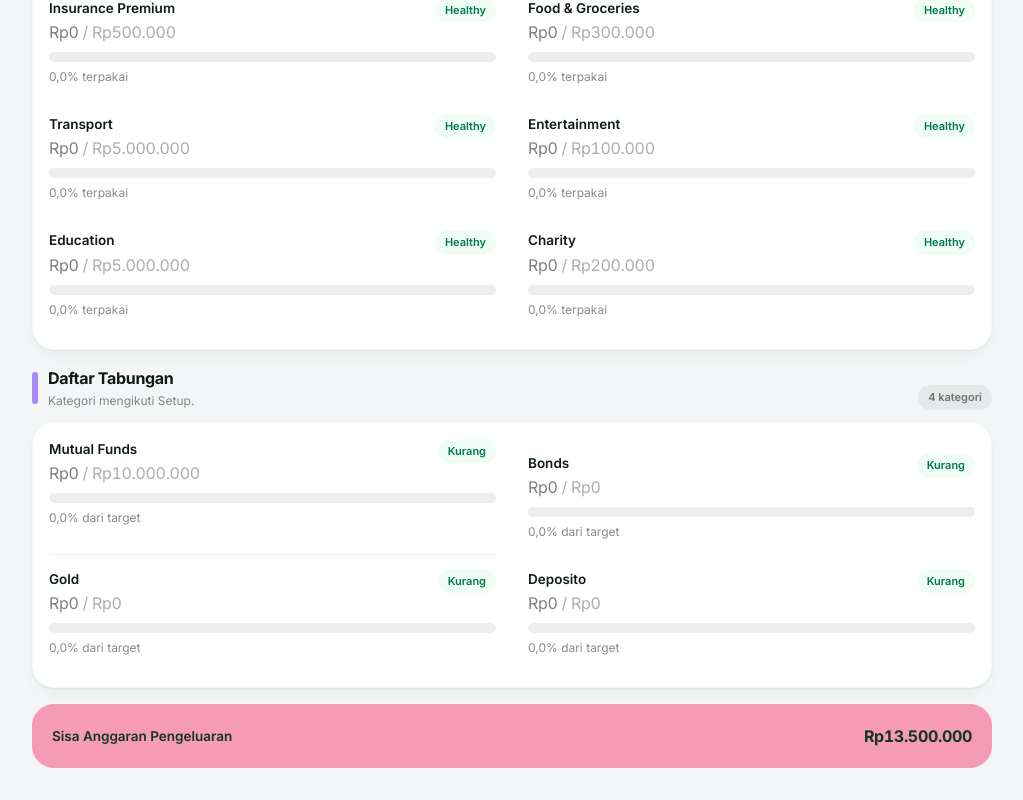
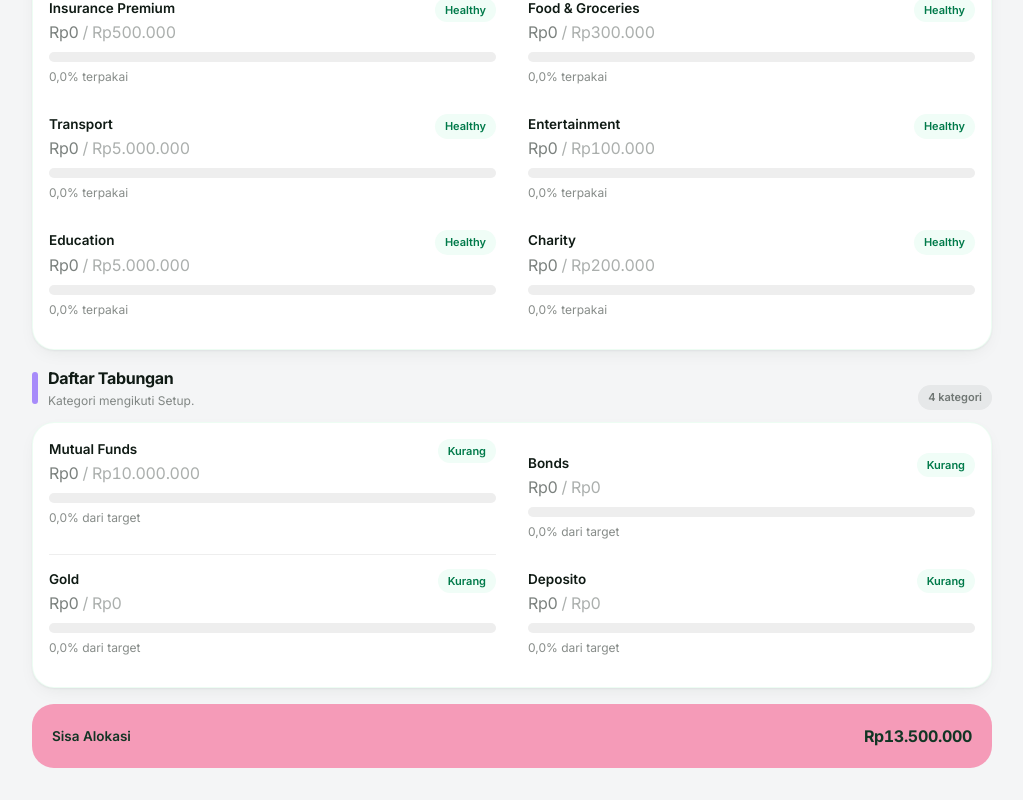
Before and after one commit to jasminework2023/personal-wealthplanner, a React (Vite) app: page /dashboard/budgeting in a window 1280 px wide. Shown: the part 1018-1818 px from the top of the page, without its empty margins (256-1279 px from the left). Built offline with nearby package versions, Linux system fonts and the light colour scheme; the HTML template or start-up script is replaced by a standard one.

Commit message:
Rename remaining expense budget label

```diff
--- a/src/pages/MonthlyBudgeting.tsx
+++ b/src/pages/MonthlyBudgeting.tsx
@@ -46,6 +46,6 @@ export function MonthlyBudgeting(){
     <BudgetSection title={language==="id"?"Daftar Pemasukan":"Income List"} rows={incomeRows} type="Income" month={month} isRealData={isRealData} onSaved={onSaved}/>
     <BudgetSection title={language==="id"?"Daftar Pengeluaran":"Expense List"} rows={expenseRows} type="Expense" month={month} isRealData={isRealData} onSaved={onSaved}/>
     <BudgetSection title={language==="id"?"Daftar Tabungan":"Saving List"} rows={savingRows} type="Saving" month={month} isRealData={isRealData} onSaved={onSaved}/>
-    <div className="rounded-[22px] bg-[#F59BB8] p-5 text-[#123524]"><div className="flex items-center justify-between gap-3"><span className="text-[13.5px] font-semibold">{language==="id"?"Sisa Anggaran Pengeluaran":"Remaining Expense Budget"}</span><span className={`num text-[18px] font-bold ${remaining<0?"text-[#A93A5C]":"text-[#123524]"}`}>{formatRupiah(remaining)}</span></div></div>
+    <div className="rounded-[22px] bg-[#F59BB8] p-5 text-[#123524]"><div className="flex items-center justify-between gap-3"><span className="text-[13.5px] font-semibold">{language==="id"?"Sisa Alokasi":"Remaining Allocation"}</span><span className={`num text-[18px] font-bold ${remaining<0?"text-[#A93A5C]":"text-[#123524]"}`}>{formatRupiah(remaining)}</span></div></div>
   </div>;
 }
```
